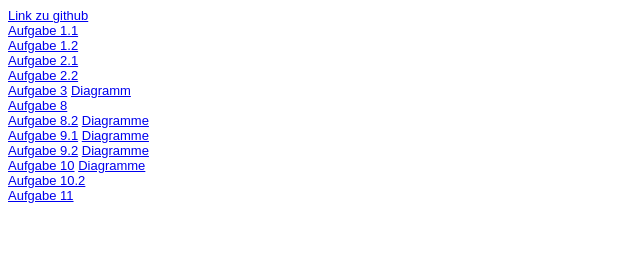
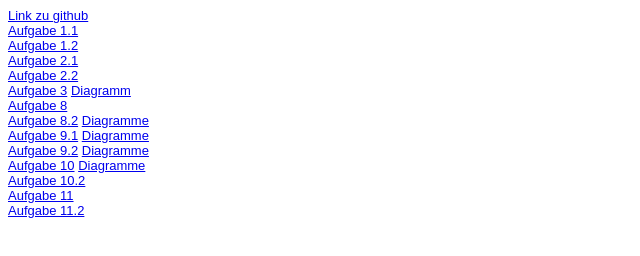
Before and after one commit to Berti1995/EIA2WiSe21_22, a plain HTML site: page steckbrief.htm in a window 1280 px wide. Shown: the full height of the page, 0-640 px from the left. Drawn offline with Linux system fonts and the light colour scheme.

Commit message:
aufgabe 11.2

```diff
--- a/steckbrief.htm
+++ b/steckbrief.htm
@@ -41,5 +41,7 @@ body {
 <a href="aufgalbe10.2/AlleDiagrammeNeu.pdf" target="_blank" >Aufgabe 10.2</a>
 <br>
 <a href="aufgabe11/AlleDiagramme_Konzept2.pdf" target="_blank" >Aufgabe 11</a>
+<br>
+<a href="aufgabe11.2/Aktivitätsdiagramm_neu44.pdf" target="_blank" >Aufgabe 11.2</a>
 </body>
 </html>
```
Also changed, not shown: 1 other file.
